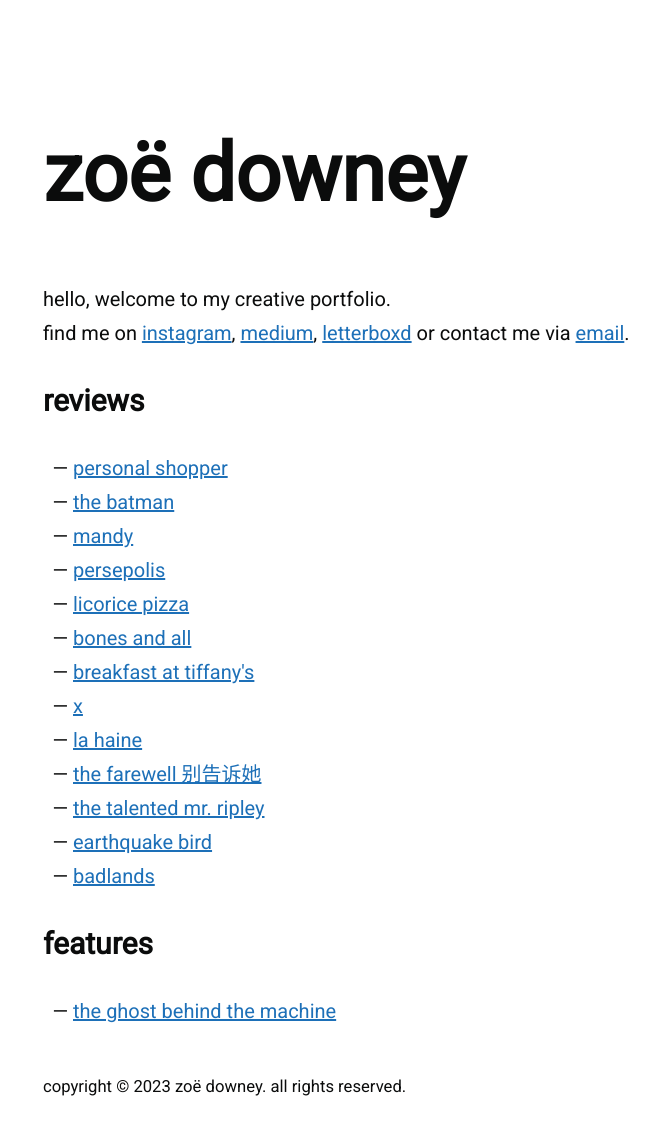
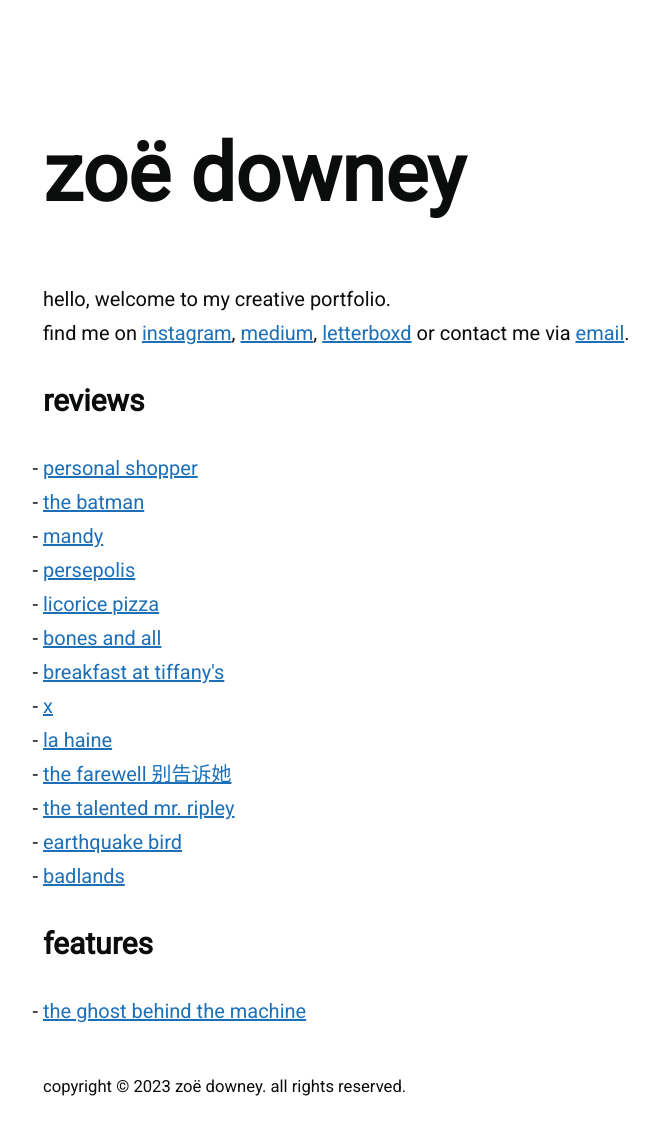
Before and after one commit to zoeurl/zoedowney.github.io, a Jekyll site: the page built from index.html, in a window 1280 px wide. Shown: the whole page, without its empty margins (197-856 px from the left). Built offline with Jekyll 4.4.1, drawn with Linux system fonts in a browser that asks for light colours.

Commit message:
Hyphen bullet

```diff
--- a/assets/css/_sass/style.scss
+++ b/assets/css/_sass/style.scss
@@ -122,9 +122,9 @@ footer {
 }
 
 ul {
-	list-style-type: "— ";
+	list-style-type: "- ";
 	margin: 0;
-	padding-left: 1.5em;
+	padding-left: 0;
 }
 
 li {
```
